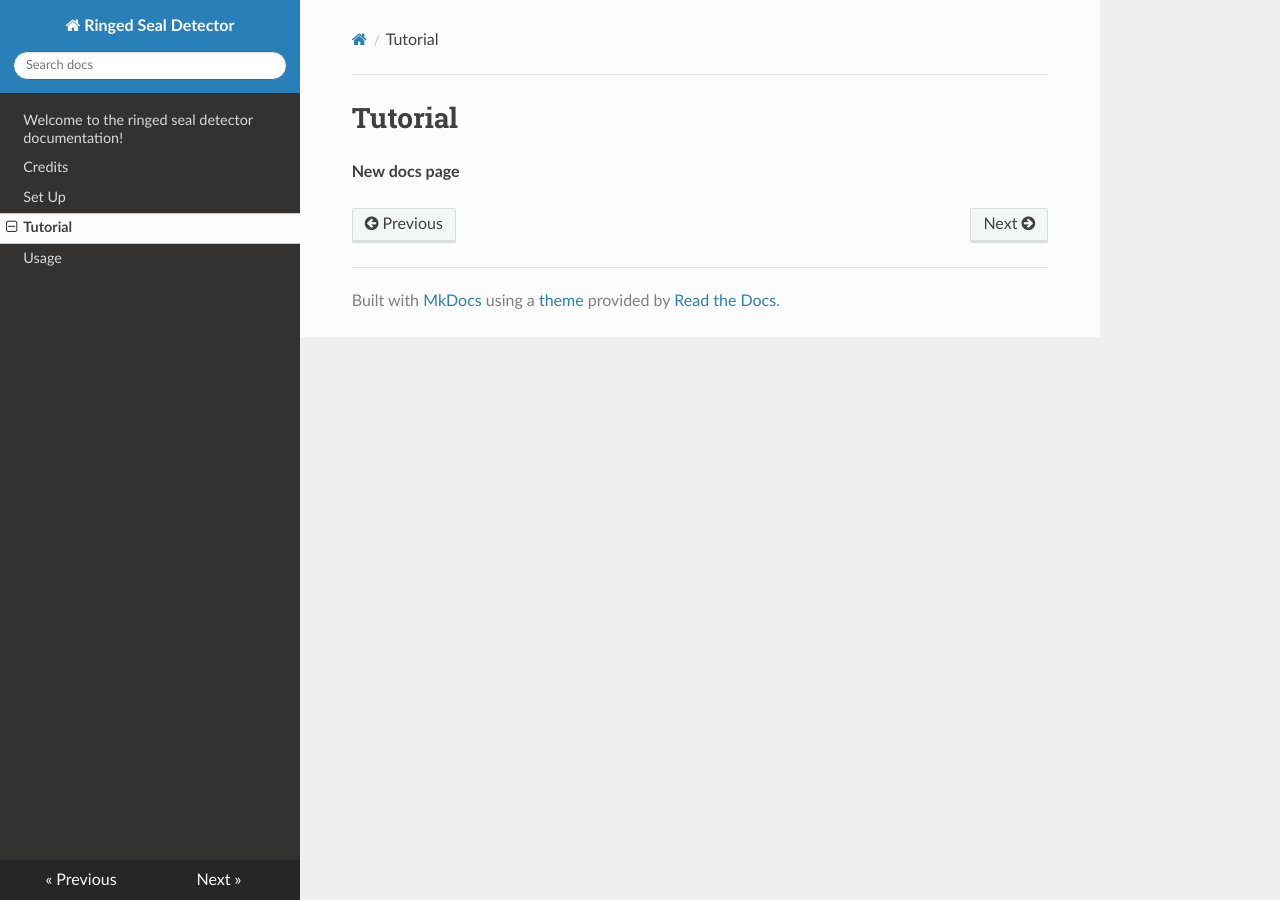
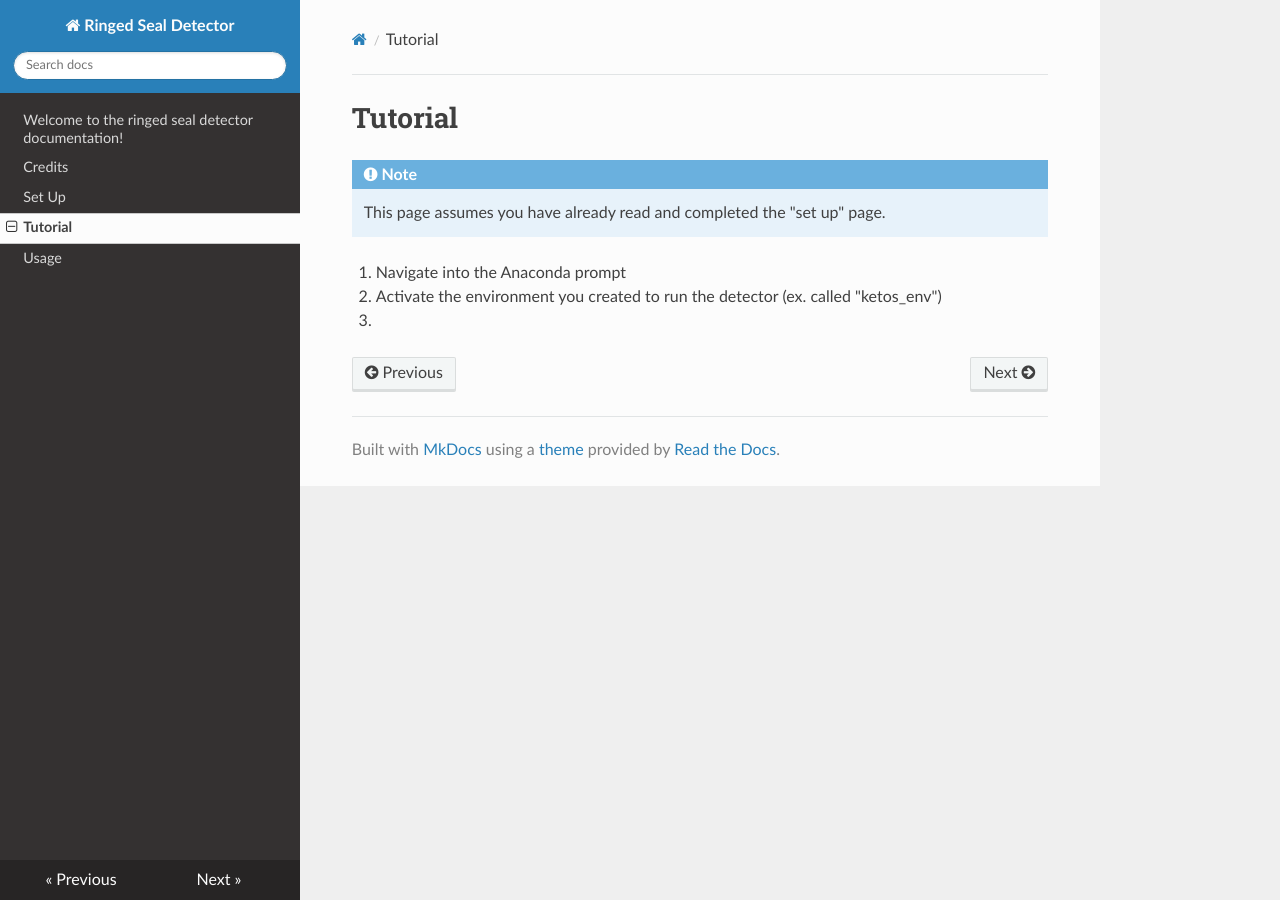
Before and after one commit to karlzam/ringed-seal-detector-docs, an MkDocs documentation site: the page built from docs/Tutorial.md, in a window 1280 px wide. Built offline with MkDocs 1.6.1, drawn with Linux system fonts in a browser that asks for light colours; nearby versions of some CDN libraries.

Commit message:
Added new files

```diff
--- a/docs/Tutorial.md
+++ b/docs/Tutorial.md
@@ -1,3 +1,9 @@
 # Tutorial
 
-**New docs page**
+!!! note
+
+    This page assumes you have already read and completed the "set up" page.
+
+1. Navigate into the Anaconda prompt
+2. Activate the environment you created to run the detector (ex. called "ketos_env")
+3.
```
Also changed, not shown: docs/images/command-prompt-1.png (added), docs/images/command-prompt-3.png (added), docs/images/command-prompt-4.png (added), docs/images/command-prompt-help.png (added), docs/images/cpu-performance.png (added), docs/images/folder-audio.png (added), docs/images/folder-model.png (added), docs/images/folder-org-1.png (added), docs/images/output-files.png (added).
